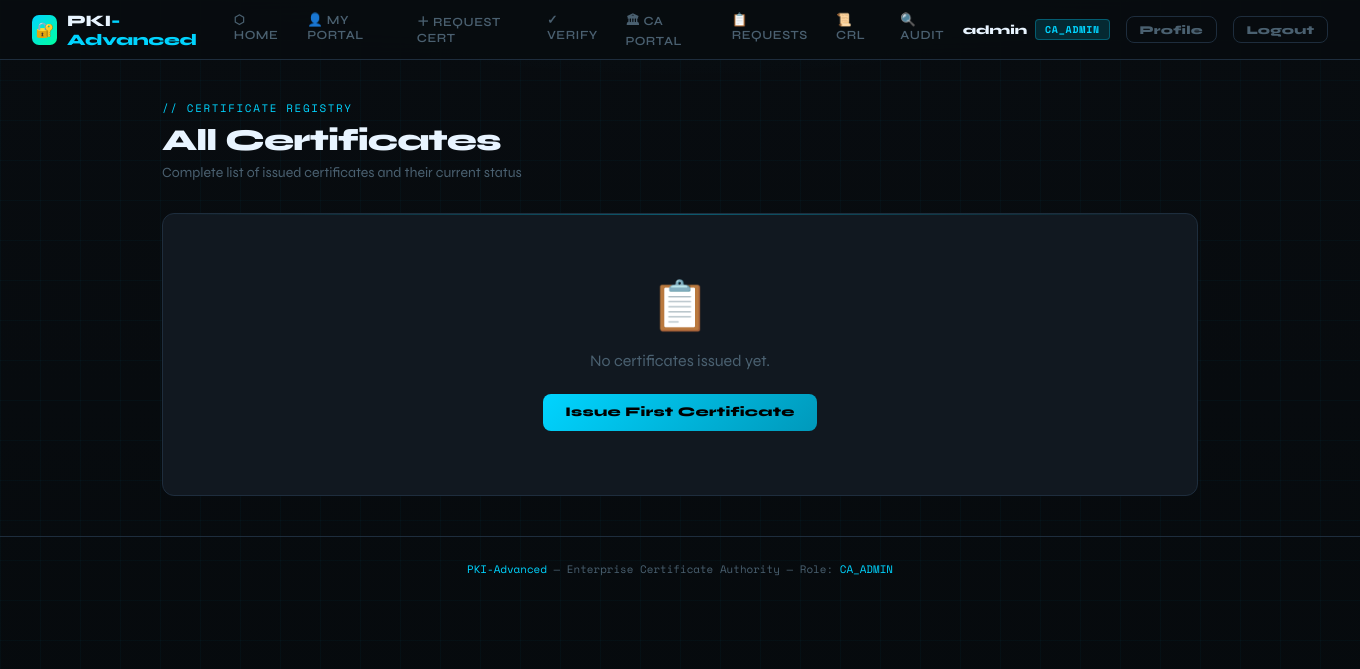
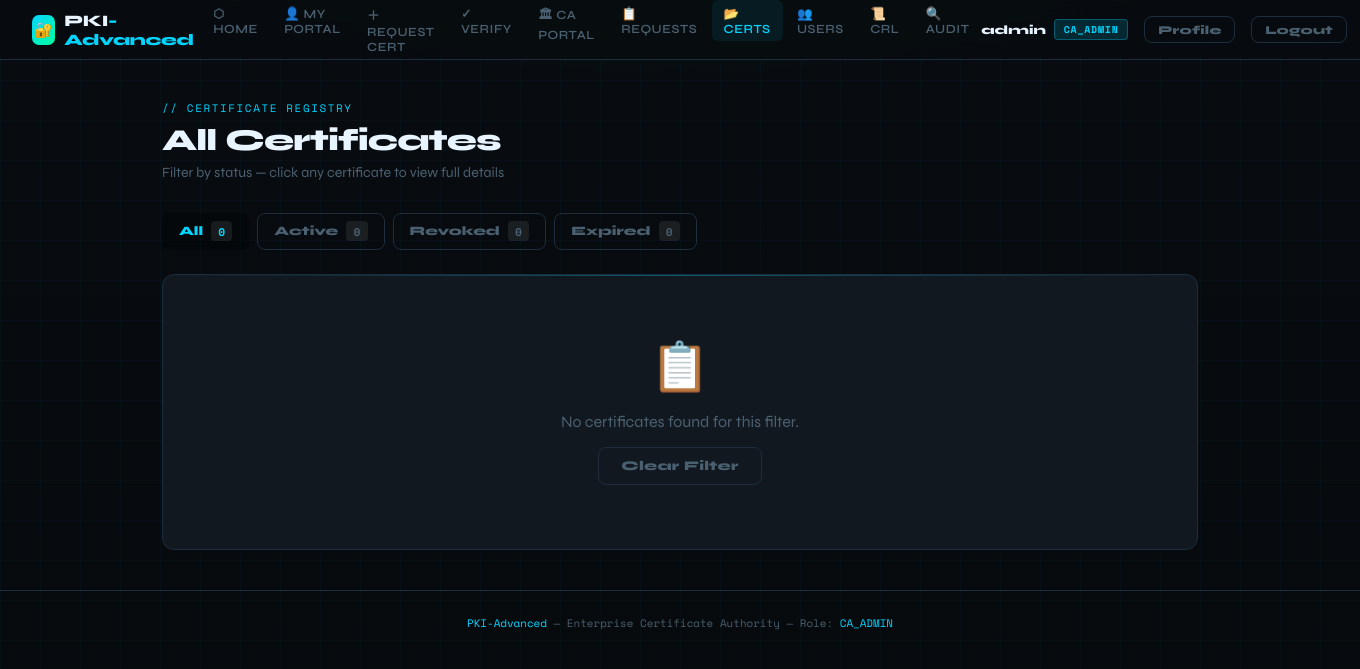
Before and after one commit to maruthipratap/PKI-Advanced, a Flask app: page /certificates in a window 1360 px wide. Shown: the top 669 px of the page. Run offline with Flask 3, Linux system fonts and the light colour scheme; a user stored in the database is signed in.

Commit message:
feat: add certificate renewal, CA admin user role management, filtered cert dashboard

```diff
--- a/app/__init__.py
+++ b/app/__init__.py
@@ -42,7 +42,11 @@
     from app.routes.revoke      import revoke_bp
     from app.routes.crl_ocsp    import crl_ocsp_bp
     from app.requests.routes    import requests_bp
+    from app.routes.renew       import renew_bp
+    from app.routes.admin       import admin_bp
 
+    app.register_blueprint(renew_bp)
+    app.register_blueprint(admin_bp)
     app.register_blueprint(auth_bp)
     app.register_blueprint(portal_bp)
     app.register_blueprint(dashboard_bp)
--- a/app/routes/dashboard.py
+++ b/app/routes/dashboard.py
@@ -1,8 +1,10 @@
-from flask import Blueprint, render_template
+from flask import Blueprint, render_template, request
 from app.models.certificate_db import Certificate
 from app.auth.decorators import login_required, role_required
+from datetime import datetime
 
 dashboard_bp = Blueprint('dashboard', __name__)
+
 
 @dashboard_bp.route('/dashboard')
 @login_required
@@ -11,12 +13,69 @@
     active  = Certificate.query.filter_by(status='ACTIVE').count()
     revoked = Certificate.query.filter_by(status='REVOKED').count()
     recent  = Certificate.query.order_by(Certificate.issued_at.desc()).limit(5).all()
-    return render_template('dashboard.html', total=total, active=active, revoked=revoked, recent=recent)
+    return render_template('dashboard.html',
+        total=total, active=active, revoked=revoked, recent=recent
+    )
+
+
+@dashboard_bp.route('/certificates')
+@login_required
+def list_certs():
+    # Filter param from query string: ?filter=active / expired / revoked / all
+    f = request.args.get('filter', 'all')
+    now = datetime.utcnow()
+
+    query = Certificate.query
+
+    if f == 'active':
+        query = query.filter(
+            Certificate.status == 'ACTIVE',
+            Certificate.valid_to >= now
+        )
+    elif f == 'revoked':
+        query = query.filter_by(status='REVOKED')
+    elif f == 'expired':
+        query = query.filter(
+            Certificate.status == 'ACTIVE',
+            Certificate.valid_to < now
+        )
+
+    certs = query.order_by(Certificate.issued_at.desc()).all()
+
+    # Counts for filter tabs
+    counts = {
+        'all':     Certificate.query.count(),
+        'active':  Certificate.query.filter(Certificate.status=='ACTIVE', Certificate.valid_to>=now).count(),
+        'revoked': Certificate.query.filter_by(status='REVOKED').count(),
+        'expired': Certificate.query.filter(Certificate.status=='ACTIVE', Certificate.valid_to<now).count(),
+    }
+
+    return render_template('certificates.html',
+        certs=certs, active_filter=f, counts=counts
+    )
 
 
 @dashboard_bp.route('/audit')
 @role_required('ca_admin')
 def audit_log():
     from app.audit.models import AuditLog
-    logs = AuditLog.query.order_by(AuditLog.timestamp.desc()).limit(200).all()
-    return render_template('audit.html', logs=logs)
+    # Filter by action type
+    action_filter = request.args.get('action', 'all')
+    query = AuditLog.query
+
+    if action_filter != 'all':
+        query = query.filter(AuditLog.action.like(f'%{action_filter.upper()}%'))
+
+    logs = query.order_by(AuditLog.timestamp.desc()).limit(200).all()
+
+    # Distinct action types for filter dropdown
+    all_actions = db.session.query(AuditLog.action).distinct().all()
+
+    return render_template('audit.html',
+        logs=logs, active_filter=action_filter,
+        all_actions=[a[0] for a in all_actions]
+    )
+
+
+# Import db for audit route
+from app import db
--- a/app/templates/base.html
+++ b/app/templates/base.html
@@ -224,10 +224,12 @@
         <li><a href="/request"           class="{% if request.path == '/request' %}active{% endif %}">＋ Request Cert</a></li>
         <li><a href="/verify"            class="{% if request.path == '/verify' %}active{% endif %}">✓ Verify</a></li>
         {% if current_user.is_ca_admin() %}
-        <li><a href="/portal/ca"         class="{% if '/portal/ca' in request.path %}active{% endif %}">🏛 CA Portal</a></li>
-        <li><a href="/requests/review"   class="{% if '/requests/review' in request.path %}active{% endif %}">📋 Requests</a></li>
-        <li><a href="/crl"               class="{% if request.path == '/crl' %}active{% endif %}">📜 CRL</a></li>
-        <li><a href="/audit"             class="{% if request.path == '/audit' %}active{% endif %}">🔍 Audit</a></li>
+        <li><a href="/portal/ca"       class="{% if '/portal/ca' in request.path %}active{% endif %}">🏛 CA Portal</a></li>
+        <li><a href="/requests/review" class="{% if '/requests/review' in request.path %}active{% endif %}">📋 Requests</a></li>
+        <li><a href="/certificates"    class="{% if '/certificates' in request.path %}active{% endif %}">📂 Certs</a></li>
+        <li><a href="/admin/users"     class="{% if '/admin/users' in request.path %}active{% endif %}">👥 Users</a></li>
+        <li><a href="/crl"             class="{% if request.path == '/crl' %}active{% endif %}">📜 CRL</a></li>
+        <li><a href="/audit"           class="{% if request.path == '/audit' %}active{% endif %}">🔍 Audit</a></li>
         {% endif %}
     </ul>
 
--- /dev/null
+++ b/app/templates/certificates.html
@@ -0,0 +1,89 @@
+{% extends "base.html" %}
+{% block title %}Certificates — PKI-Advanced{% endblock %}
+{% block content %}
+
+<div class="page-header">
+    <div class="page-label">// certificate registry</div>
+    <h1 class="page-title">All Certificates</h1>
+    <p class="page-sub">Filter by status — click any certificate to view full details</p>
+</div>
+
+<!-- Filter Tabs -->
+<div style="display:flex; gap:0.5rem; margin-bottom:1.5rem; flex-wrap:wrap">
+    {% for label, key, color in [
+        ('All', 'all', 'var(--accent)'),
+        ('Active', 'active', 'var(--accent2)'),
+        ('Revoked', 'revoked', 'var(--danger)'),
+        ('Expired', 'expired', 'var(--warning)')
+    ] %}
+    <a href="/certificates?filter={{ key }}"
+       style="text-decoration:none; display:inline-flex; align-items:center; gap:0.5rem;
+              padding:0.45rem 1rem; border-radius:8px; font-size:0.8rem; font-weight:700;
+              border:1px solid {{ 'transparent' if active_filter == key else 'var(--border)' }};
+              background:{{ 'rgba(0,0,0,0.3)' if active_filter == key else 'transparent' }};
+              color:{{ color if active_filter == key else 'var(--muted)' }}">
+        {{ label }}
+        <span style="background:rgba(255,255,255,0.08); padding:0.1rem 0.45rem;
+                     border-radius:4px; font-family:var(--mono); font-size:0.7rem">
+            {{ counts[key] }}
+        </span>
+    </a>
+    {% endfor %}
+</div>
+
+<!-- Table -->
+<div class="card" style="padding:0">
+    {% if certs %}
+    <div class="table-wrap" style="border:none; border-radius:12px">
+        <table>
+            <thead>
+                <tr>
+                    <th>#</th>
+                    <th>Owner</th>
+                    <th>Email</th>
+                    <th>Organization</th>
+                    <th>Issued</th>
+                    <th>Expires</th>
+                    <th>Status</th>
+                    <th></th>
+                </tr>
+            </thead>
+            <tbody>
+                {% for cert in certs %}
+                <tr>
+                    <td class="mono text-muted" style="font-size:0.72rem">{{ cert.id }}</td>
+                    <td style="font-weight:700; color:var(--heading)">{{ cert.owner_name }}</td>
+                    <td class="text-muted" style="font-size:0.78rem">{{ cert.email or '—' }}</td>
+                    <td class="text-muted" style="font-size:0.78rem">{{ cert.organization or '—' }}</td>
+                    <td class="mono" style="font-size:0.73rem">{{ cert.issued_at.strftime('%Y-%m-%d') }}</td>
+                    <td class="mono" style="font-size:0.73rem
+                        {% if cert.is_expired() %};color:var(--danger){% endif %}">
+                        {{ cert.valid_to.strftime('%Y-%m-%d') }}
+                    </td>
+                    <td>
+                        {% if cert.status == 'ACTIVE' and not cert.is_expired() %}
+                            <span class="badge badge-active">● ACTIVE</span>
+                        {% elif cert.status == 'REVOKED' %}
+                            <span class="badge badge-revoked">✕ REVOKED</span>
+                        {% else %}
+                            <span class="badge badge-expired">⏰ EXPIRED</span>
+                        {% endif %}
+                    </td>
+                    <td>
+                        <a href="/view/{{ cert.id }}" class="text-accent"
+                           style="font-size:0.78rem; text-decoration:none">View →</a>
+                    </td>
+                </tr>
+                {% endfor %}
+            </tbody>
+        </table>
+    </div>
+    {% else %}
+    <div style="text-align:center; padding:4rem; color:var(--muted)">
+        <div style="font-size:3rem; margin-bottom:1rem">📋</div>
+        <div>No certificates found for this filter.</div>
+        <a href="/certificates" class="btn btn-ghost" style="margin-top:1rem; display:inline-flex">Clear Filter</a>
+    </div>
+    {% endif %}
+</div>
+{% endblock %}
--- a/app/templates/view.html
+++ b/app/templates/view.html
@@ -122,9 +122,24 @@
         <!-- Actions -->
         <div style="display:flex; gap:0.75rem; margin-top:1.5rem; flex-wrap:wrap">
             <a href="/verify" class="btn btn-ghost">🔍 Verify</a>
-            {% if cert.status == 'ACTIVE' %}
-            <a href="/revoke" class="btn btn-danger">🚫 Revoke</a>
+
+            {% if cert.status == 'ACTIVE' and not cert.is_expired() %}
+                <!-- Revoke button — owner or ca_admin -->
+                {% if current_user.is_ca_admin() or cert.owner_name == current_user.username %}
+                <a href="/revoke" class="btn btn-danger">🚫 Revoke</a>
+                {% endif %}
             {% endif %}
+
+            {% if cert.status == 'ACTIVE' or cert.is_expired() %}
+                <!-- Renew button — owner or ca_admin -->
+                {% if current_user.is_ca_admin() or cert.owner_name == current_user.username %}
+                <form method="POST" action="/renew/{{ cert.id }}" style="display:inline"
+                      onsubmit="return confirm('Renew this certificate? The old one will be revoked.')">
+                    <button type="submit" class="btn btn-success">🔄 Renew Certificate</button>
+                </form>
+                {% endif %}
+            {% endif %}
+
             <a href="/certificates" class="btn btn-ghost">← All Certificates</a>
         </div>
     </div>
```
Also changed, not shown: app/routes/admin.py (added, +63 -0 lines), app/routes/renew.py (added, +94 -0 lines), app/templates/admin/users.html (added, +116 -0 lines), app/templates/audit.html (+38 -5 lines), 1 other file.
